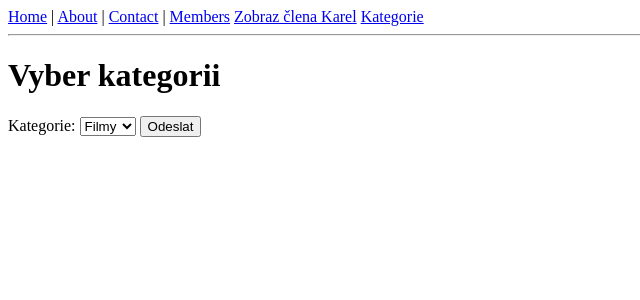
After one commit to TommyPohl/djangodu1, a Django app: page /kategorie/ in a window 1280 px wide. The commit adds this page. Shown: the top 300 px of the page, without its empty margins (0-640 px from the left). Run offline with Django 5.2, Linux system fonts and the light colour scheme.

Commit message:
výběr kategorie

```diff
--- a/du_1/frameworks/templates/frameworks/base.html
+++ b/du_1/frameworks/templates/frameworks/base.html
@@ -10,6 +10,7 @@
         <a href="{% url 'contact' %}">Contact</a> |
         <a href="{% url 'members' %}">Members</a>
         <a href="{% url 'get_param' %}?jmeno=Karel">Zobraz člena Karel</a>
+        <a href="{% url 'category' %}">Kategorie</a>
     </nav>
     <hr>
     {% block content %}{% endblock %}
--- /dev/null
+++ b/du_1/frameworks/templates/frameworks/category.html
@@ -0,0 +1,21 @@
+{% extends "frameworks/base.html" %}
+
+{% block title %}Výběr kategorie{% endblock %}
+
+{% block content %}
+<h1>Vyber kategorii</h1>
+
+<form method="get" action="{% url 'category' %}">
+  <label for="kategorie">Kategorie:</label>
+  <select name="kategorie" id="kategorie">
+    <option value="filmy">Filmy</option>
+    <option value="knihy">Knihy</option>
+    <option value="hry">Hry</option>
+  </select>
+  <button type="submit">Odeslat</button>
+</form>
+
+{% if kategorie %}
+  <p>Vybral jsi kategorii: <strong>{{ kategorie }}</strong></p>
+{% endif %}
+{% endblock %}
--- a/du_1/frameworks/urls.py
+++ b/du_1/frameworks/urls.py
@@ -8,4 +8,5 @@ urlpatterns = [
     path('members/', views.members, name='members'),
     path('members/<int:member_id>/', views.member_detail, name='member_detail'),
     path('getparam', views.get_param, name='get_param'),
+    path('kategorie/', views.category, name='category'),
 ]
--- a/du_1/frameworks/views.py
+++ b/du_1/frameworks/views.py
@@ -22,3 +22,7 @@ def member_detail(request, member_id):
 def get_param(request):
     jmeno = request.GET.get('jmeno', 'Neznámý')
     return HttpResponse(f"Zadané jméno je: {jmeno}")
+
+def category(request):
+    kategorie = request.GET.get('kategorie')  # nebo None
+    return render(request, 'frameworks/category.html', {'kategorie': kategorie})
```
